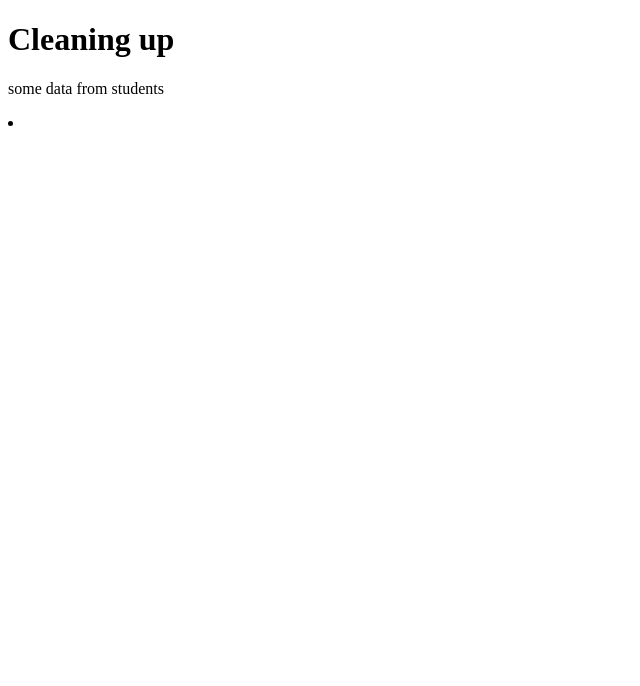
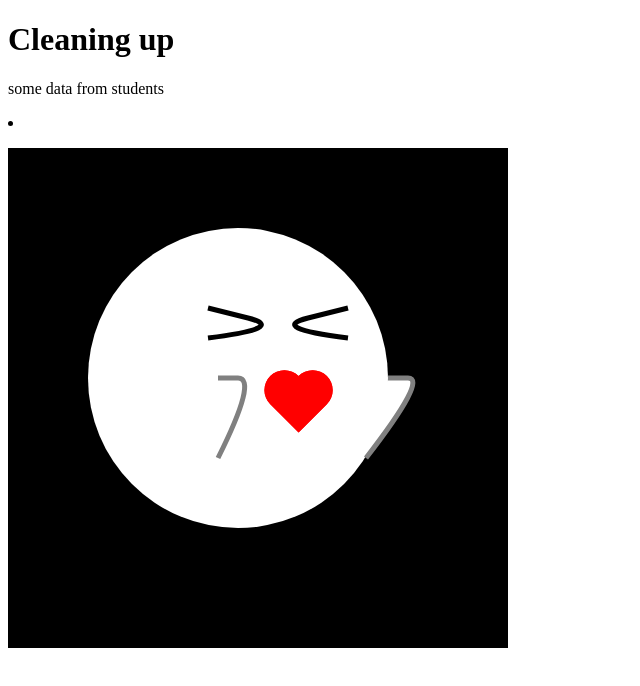
Before and after one commit to joanpadolina/functional-programming, a plain HTML site: page data-opschoning/index.html in a window 1280 px wide. Shown: the whole page, without its empty margins (0-640 px from the left). Drawn offline with Linux system fonts and the light colour scheme.

Commit message:
svg test

```diff
--- a/data-opschoning/index.html
+++ b/data-opschoning/index.html
@@ -12,6 +12,7 @@
   <li>
     <ul id="tryOut"></ul>
   </li>
+  <img src="./svg/drawing.svg" alt="">
   <script src="./js/main.js"></script>
 </body>
 </html>
```
Also changed, not shown: data-opschoning/svg/drawing.svg (added).
